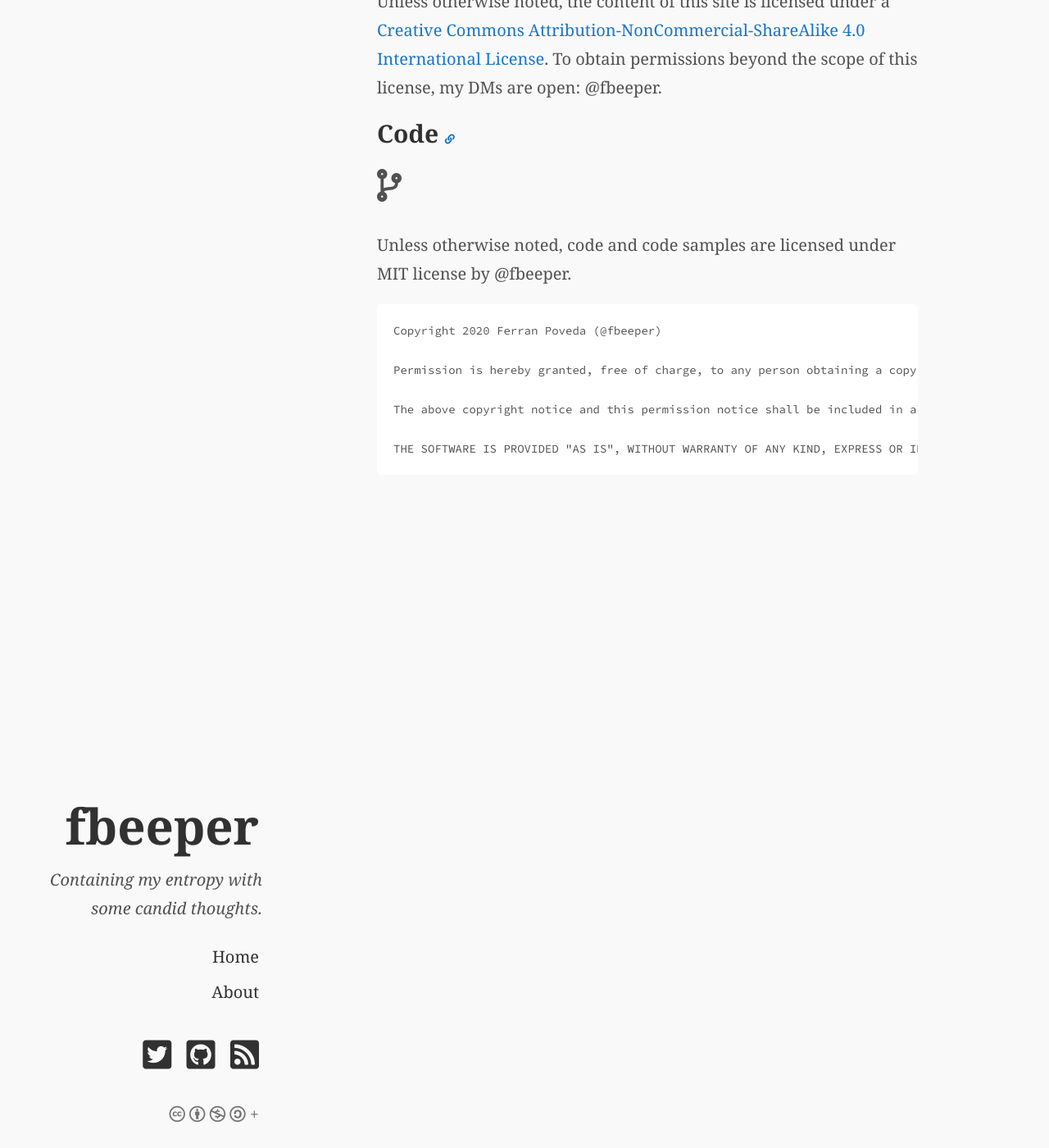
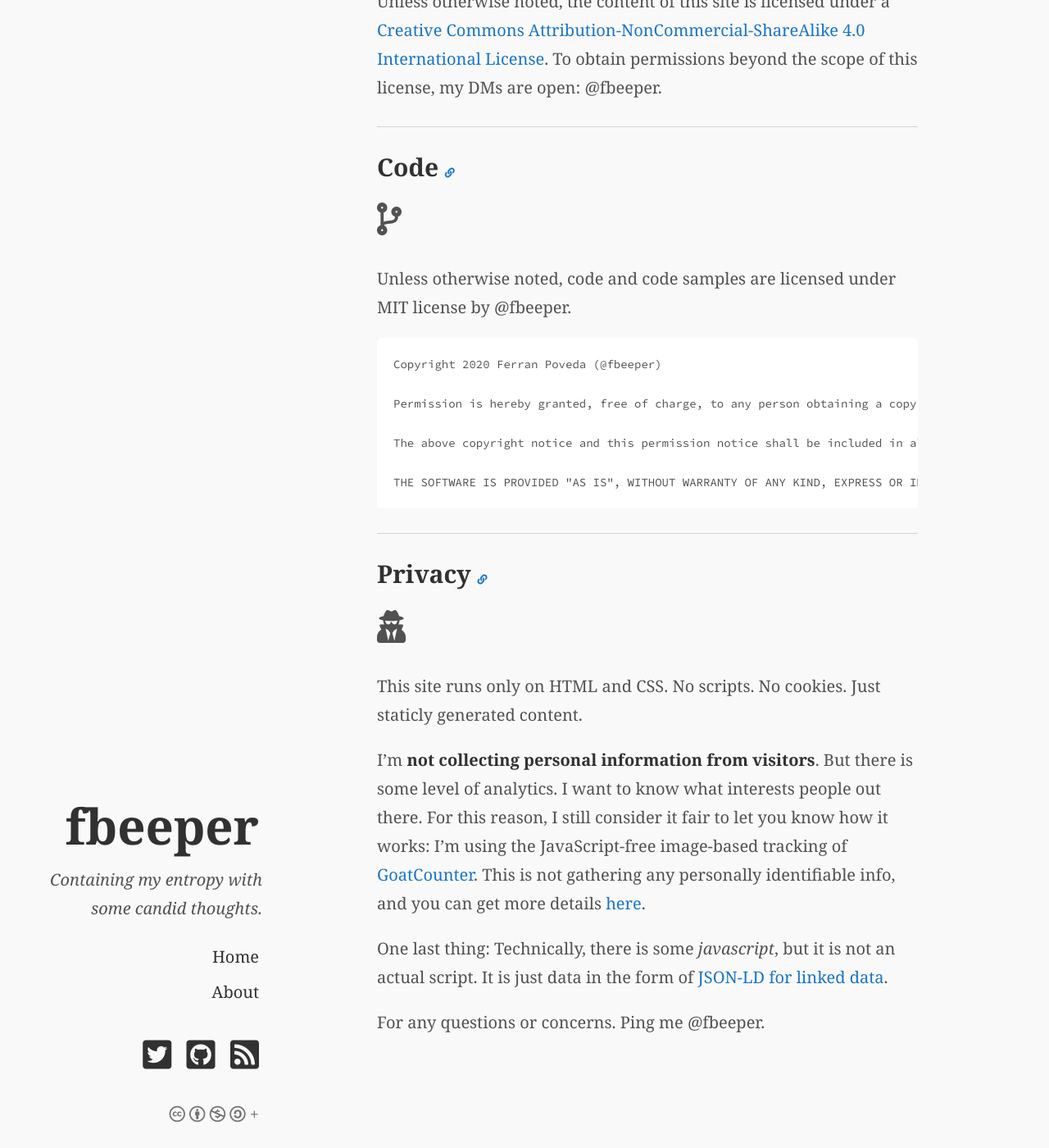
Before and after one commit to fbeeper/fbeeper.github.io, a Jekyll site: the page built from licensing.md, in a window 1280 px wide and 1400 px high, scrolled down 304 px. Shown: the whole window at 82% size. Built offline with Jekyll 4.4.1, drawn with Linux system fonts in a browser that asks for light colours; nearby versions of some CDN libraries; some web fonts are replaced; some of the changed text lies outside the part shown.

Commit message:
adding some ethic analytics, and explaining it to visitors

```diff
--- a/_layouts/default.html
+++ b/_layouts/default.html
@@ -8,7 +8,10 @@
     {% include sidebar.html %}
 
     <div class="content container" role="main">
+
       {% include anchor_headings.html html=content anchorBody='<i style="font-size: 0.6rem;" class="fas fa-link fa-xs"></i>' anchorAttrs='aria-label="Anchor Link to %heading%"' %}
+
+      <img aria-hidden="true" style="visibility: hidden;" src="https://fbeeper.goatcounter.com/count?p={{ page.url | uri_escape }}&t={{ page.title | uri_escape }}">
     </div>
 
   </body>
--- a/licensing.md
+++ b/licensing.md
@@ -1,6 +1,6 @@
 ---
 layout: default
-title: Licensing
+title: Licensing & Privacy
 decoration: pentagon
 ---
 
@@ -16,6 +16,7 @@ decoration: pentagon
 
 Unless otherwise noted, the content of this site is licensed under a [Creative Commons Attribution-NonCommercial-ShareAlike 4.0 International License](https://creativecommons.org/licenses/by-nc-sa/4.0/). To obtain permissions beyond the scope of this license, my DMs are open: @fbeeper.
 
+<hr>
 
 ## Code
 
@@ -32,3 +33,17 @@ The above copyright notice and this permission notice shall be included in all c
 
 THE SOFTWARE IS PROVIDED "AS IS", WITHOUT WARRANTY OF ANY KIND, EXPRESS OR IMPLIED, INCLUDING BUT NOT LIMITED TO THE WARRANTIES OF MERCHANTABILITY, FITNESS FOR A PARTICULAR PURPOSE AND NONINFRINGEMENT. IN NO EVENT SHALL THE AUTHORS OR COPYRIGHT HOLDERS BE LIABLE FOR ANY CLAIM, DAMAGES OR OTHER LIABILITY, WHETHER IN AN ACTION OF CONTRACT, TORT OR OTHERWISE, ARISING FROM, OUT OF OR IN CONNECTION WITH THE SOFTWARE OR THE USE OR OTHER DEALINGS IN THE SOFTWARE.
 ~~~
+
+<hr>
+
+## Privacy
+
+<span class="large"><i class="fas fa-user-secret"></i></span>
+
+This site runs only on HTML and CSS. No scripts. No cookies. Just staticly generated content.
+
+I'm **not collecting personal information from visitors**. But there is some level of analytics. I want to know what interests people out there. For this reason, I still consider it fair to let you know how it works: I'm using the JavaScript-free image-based tracking of [GoatCounter](https://www.goatcounter.com). This is not gathering any personally identifiable info, and you can get more details [here](https://www.goatcounter.com/gdpr).
+
+One last thing: Technically, there is some *javascript*, but it is not an actual script. It is just data in the form of [JSON-LD for linked data](https://json-ld.org).
+
+For any questions or concerns. Ping me @fbeeper.
```
